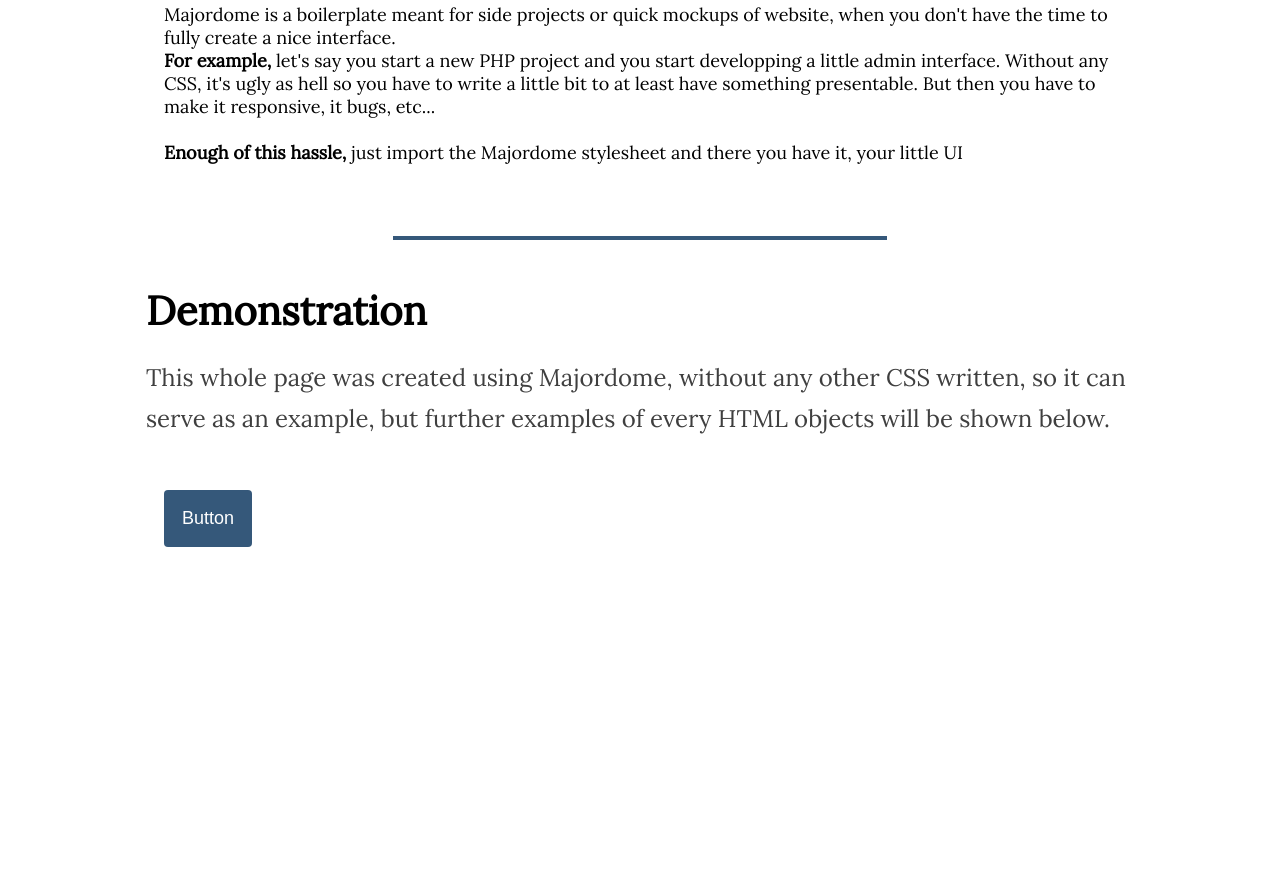
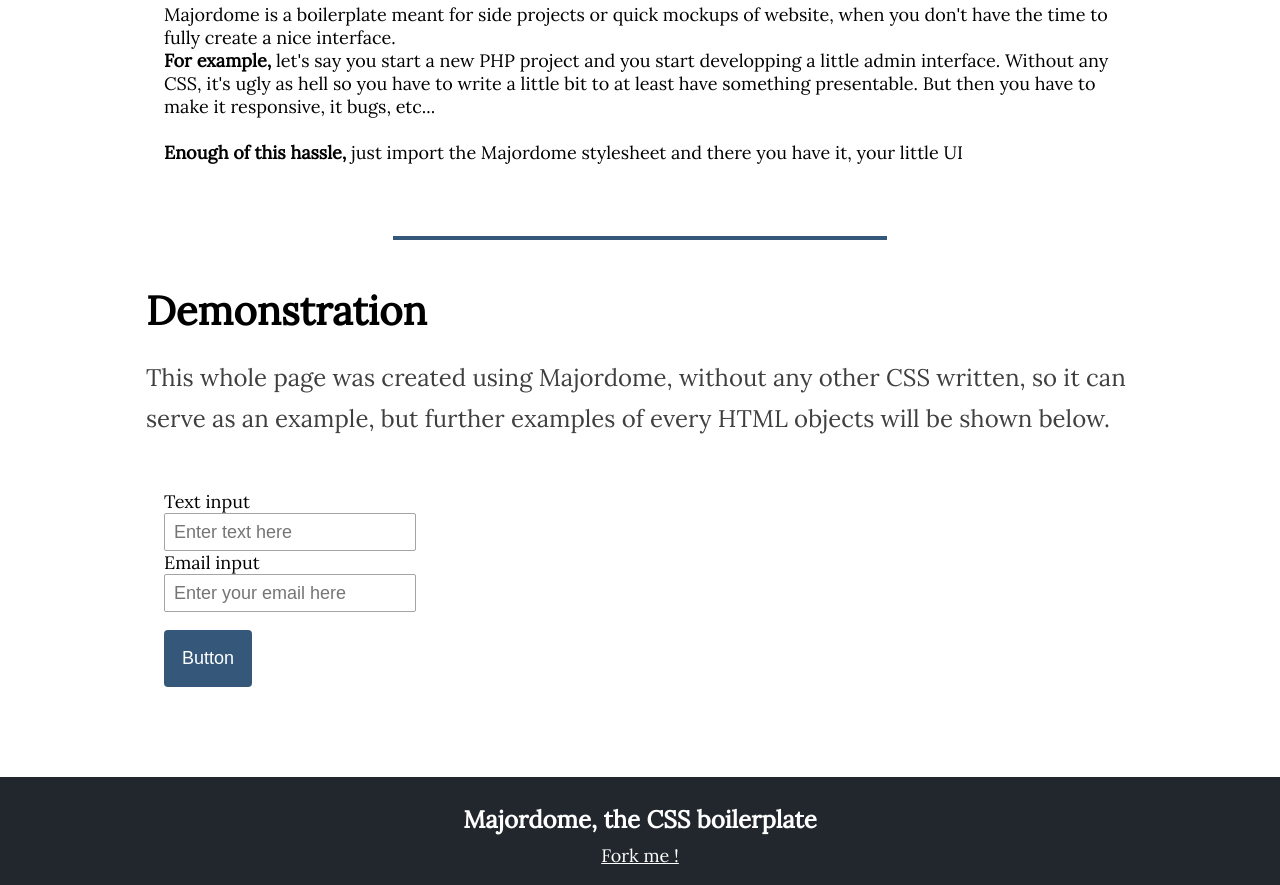
Before and after one commit to Rominou34/Majordome, a plain HTML site: page index.html in a window 1280 px wide. Shown: the part 1105-1990 px from the top of the page. Before the commit the page ends 1724 px from the top, so only its background shows below. Drawn offline with Linux system fonts and the light colour scheme.

Commit message:
Add footer and some inputs

```diff
--- a/index.html
+++ b/index.html
@@ -18,7 +18,7 @@
       <a href="http://github.com/Rominou34">About me</a>
     </nav>
     <main>
-      <h1>The CSS boilerplate</h1>
+      <h1>What is it ?</h1>
       <section>
         <article>
           <h2>A beautiful interface in less than 30 seconds</h2>
@@ -87,9 +87,16 @@
           </small>
         </h2>
         <article>
+          <label for="input-text">Text input</label>
+          <input type="text" placeholder="Enter text here" name="input-text"></input>
+          <label for="input-email">Email input</label>
+          <input type="email" placeholder="Enter your email here" name="input-email"></input>
           <button>Button</button>
         </article>
       </section>
     </main>
+    <footer>
+      <h3>Majordome, the CSS boilerplate</h3>
+      <a href="https://github.com/Rominou34/Majordome">Fork me !</a>
   </body>
 </html>
--- a/src/scss/config.scss
+++ b/src/scss/config.scss
@@ -13,6 +13,10 @@ $font-color-header: #fff;
 $font-color-nav: #fff;
 $bg-color-nav: $primary-color;
 $bg-color-nav-hover: lighten($primary-color, 10%);
+
+/* Footer */
+$footer-font-color: #fff;
+$footer-bg-color: #21272d;
 
 
 /* FONT */
--- a/src/scss/main.scss
+++ b/src/scss/main.scss
@@ -77,6 +77,23 @@ main {
 }
 
 /*********
+* FOOTER *
+*********/
+
+footer {
+  text-align: center;
+  display: block;
+  width: 100%;
+  padding: 1em;
+  color: $footer-font-color;
+  background-color: $footer-bg-color;
+}
+
+footer a {
+  color: $footer-font-color;
+}
+
+/*********
 * TITLES *
 *********/
 
@@ -119,7 +136,8 @@ h6 {
 * BUTTONS *
 **********/
 
-button {
+button,
+input[type="button"] {
   color: #fff;
   padding: 1rem;
   background-color: $primary-color;
@@ -127,16 +145,69 @@ button {
   font-size: $font-size-default;
   outline: 0;
   border-radius: 4px;
+  margin: 1em auto;
 }
 
 button:hover,
-button:focus {
+button:focus,
+input[type="button"]:hover,
+input[type="button"]:focus {
   background-color: lighten($primary-color, 10%);
   cursor: pointer;
 }
 
-button:active {
+button:active,
+input[type="button"]:active {
   background-color: darken($primary-color, 10%);
+}
+
+/********
+* FORMS *
+********/
+
+label {
+  display: block;
+}
+
+input {
+  line-height: 1.5em;
+  display: block;
+  font-size: 1em;
+}
+
+input[type="text"],
+input[type="email"],
+input[type="password"],
+input[type="search"],
+input[type="url"] {
+  border: 1px solid #a4a4a4;
+  border-radius: 2px;
+  padding: 0.25em 0.5em;
+}
+
+input[type="text"]:focus,
+input[type="email"]:focus,
+input[type="password"]:focus,
+input[type="search"]:focus,
+input[type="url"]:focus {
+  outline: 0;
+  border-color: $primary-color;
+}
+
+input[type="text"]:invalid:not(:placeholder-shown),
+input[type="email"]:invalid:not(:placeholder-shown),
+input[type="password"]:invalid:not(:placeholder-shown),
+input[type="search"]:invalid:not(:placeholder-shown),
+input[type="url"]:invalid:not(:placeholder-shown) {
+  border-color: #c86363;
+}
+
+input[type="text"]:valid:not(:placeholder-shown),
+input[type="email"]:valid:not(:placeholder-shown),
+input[type="password"]:valid:not(:placeholder-shown),
+input[type="search"]:valid:not(:placeholder-shown),
+input[type="url"]:valid:not(:placeholder-shown) {
+  border-color: #6bc15d;
 }
 
 /*******
```
Also changed, not shown: src/majordome.css, 1 other file.
